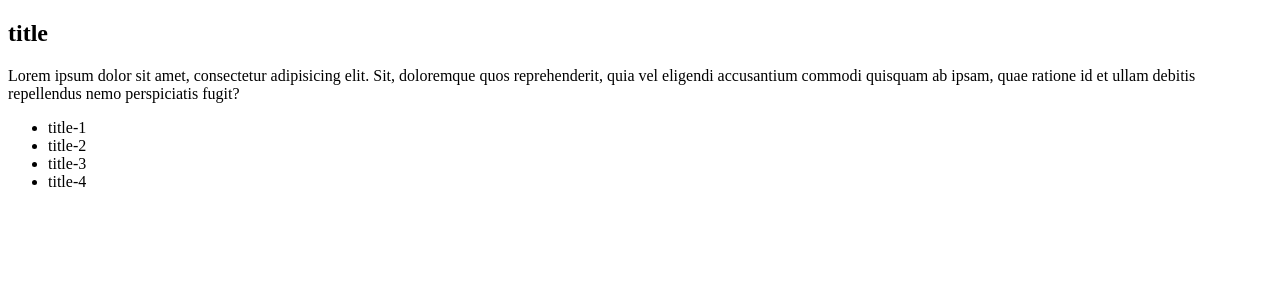
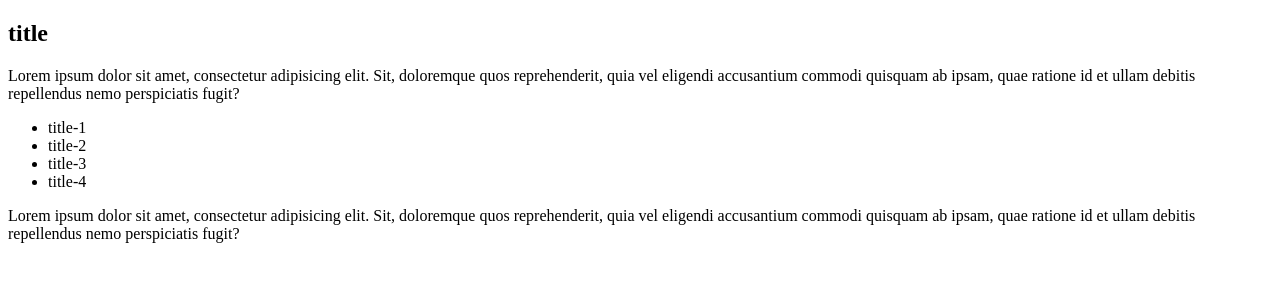
Before and after one commit to seriiserii825/test-3, a plain HTML site: page index.html in a window 1280 px wide. Drawn offline with Linux system fonts and the light colour scheme.

Commit message:
feat: double p

```diff
--- a/index.html
+++ b/index.html
@@ -18,5 +18,10 @@
       <li>title-3</li>
       <li>title-4</li>
     </ul>
+    <p>
+      Lorem ipsum dolor sit amet, consectetur adipisicing elit. Sit, doloremque quos reprehenderit,
+      quia vel eligendi accusantium commodi quisquam ab ipsam, quae ratione id et ullam debitis
+      repellendus nemo perspiciatis fugit?
+    </p>
   </body>
 </html>
```
